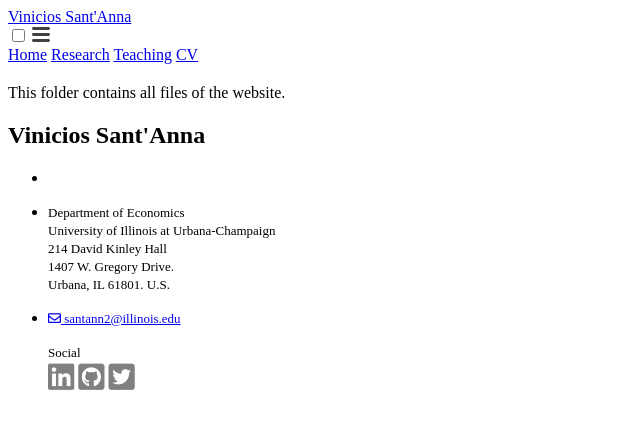
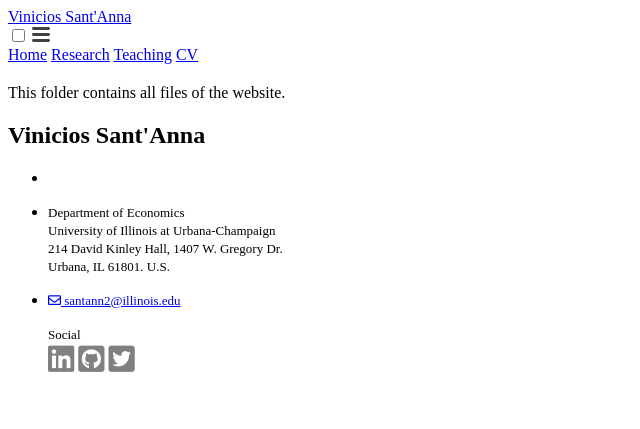
Before and after one commit to vpsantanna/vpsantanna.github.io, a Jekyll site: the page built from files/readme.md, in a window 1280 px wide. Shown: the top 429 px of the page, without its empty margins (0-640 px from the left). Built offline with Jekyll 4.4.1, drawn with Linux system fonts in a browser that asks for light colours; nearby versions of some CDN libraries; our own code applies the rules of GitHub Pages for plain Markdown files; a script that is not in the unit is left out.

Commit message:
Update footer.html

```diff
--- a/_includes/footer.html
+++ b/_includes/footer.html
@@ -13,7 +13,7 @@
             {% endif %}
           </li>
           <li>
-            <p><font size="2.5">Department of Economics<br />University of Illinois at Urbana-Champaign<br />214 David Kinley Hall<br />1407 W. Gregory Drive.<br />Urbana, IL 61801. U.S.</font></p>
+            <p><font size="2.5">Department of Economics<br />University of Illinois at Urbana-Champaign<br />214 David Kinley Hall, 1407 W. Gregory Dr.<br />Urbana, IL 61801. U.S.</font></p>
            {% if site.email %}
             <li><font size="2.5"><a href="mailto:{{ site.email }}"><i class="far fa-envelope"></i> {{ site.email }}</a></font>
            </li>
```
